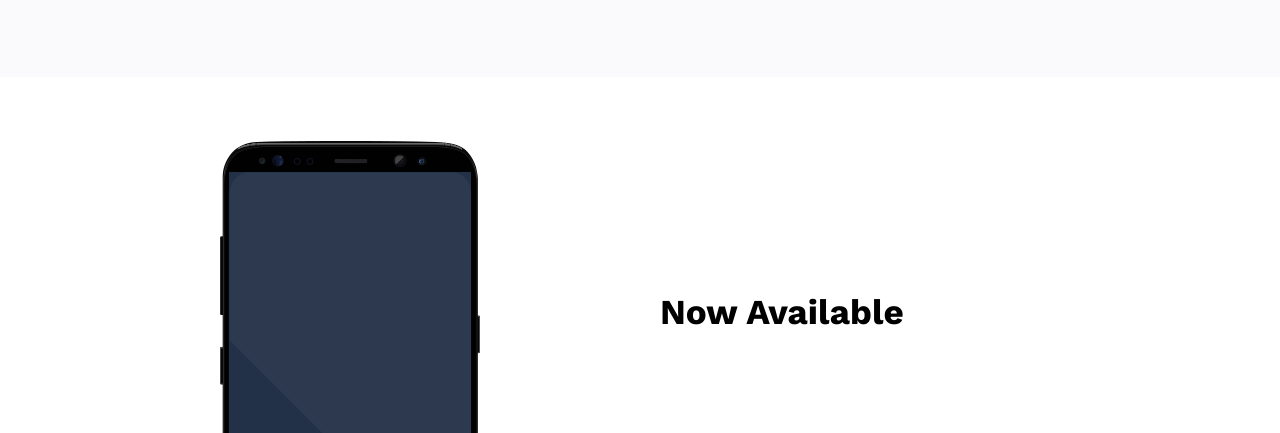
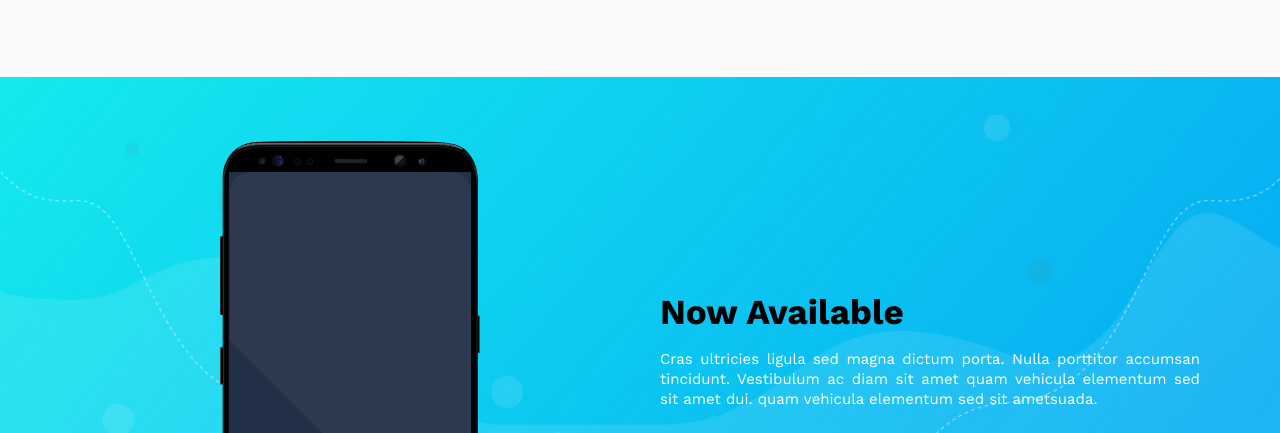
Before and after one commit to AFED-RG/vibo-website, a plain HTML site: page index.html in a window 1280 px wide. Shown: the part 3010-3443 px from the top of the page. Drawn offline with nearby package versions, Linux system fonts and the light colour scheme.

Commit message:
Update main.css

```diff
--- a/styles/css/main.css
+++ b/styles/css/main.css
@@ -495,7 +495,7 @@
 }
 
 #dl-links-section {
-  background-image: url("../assets/images/main-background.jpg");
+  background-image: url("/vibo-website/assets/images/main-background.jpg");
   background-size: cover;
   background-position: center;
   background-repeat: no-repeat;
```
